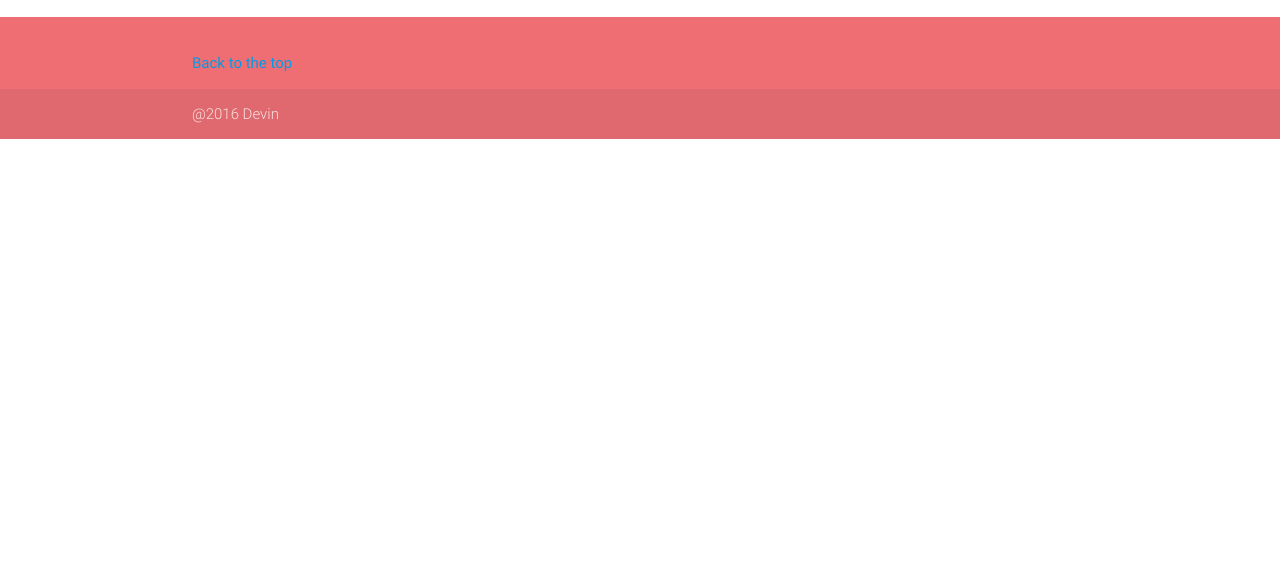
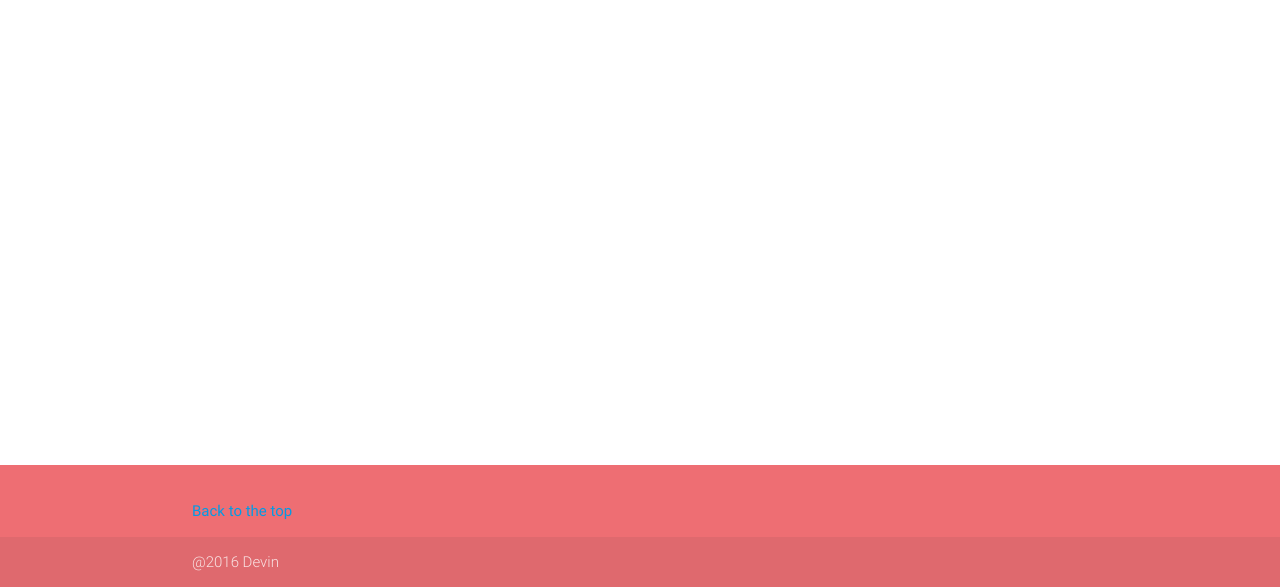
Before and after one commit to devingaughan/miniBlog, a plain HTML site: page public_html/index.html in a window 1280 px wide. Shown: the part 213-800 px from the top of the page. Drawn offline with nearby package versions, Linux system fonts and the light colour scheme.

Commit message:
finished video 6 added stick footer css

```diff
--- /dev/null
+++ b/public_html/css/blog.css
@@ -0,0 +1,8 @@
+body {
+    display: flex;
+    min-height: 100vh;
+    flex-direction: column;
+}
+main{
+    flex: 1 0 auto;
+}
--- a/public_html/index.html
+++ b/public_html/index.html
@@ -5,6 +5,7 @@
       <link href="http://fonts.googleapis.com/icon?family=Material+Icons" rel="stylesheet">
       <!--Import materialize.css-->
       <link type="text/css" rel="stylesheet" href="css/materialize.min.css"  media="screen,projection"/>
+      <link type="text/css" rel="stylesheet" href="css/blog.css">
 
       <!--Let browser know website is optimized for mobile-->
       <meta name="viewport" content="width=device-width, initial-scale=1.0"/>
```
